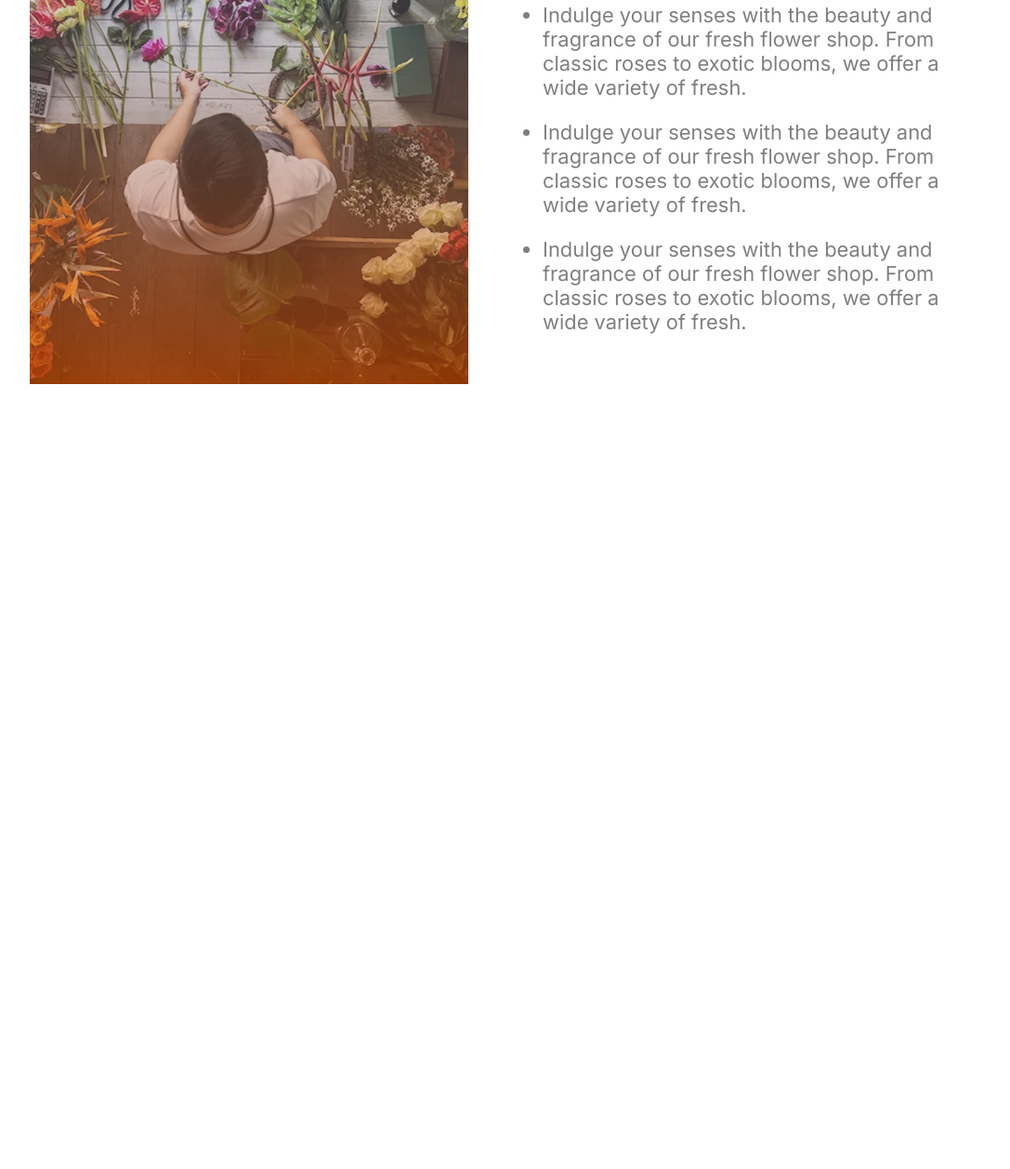
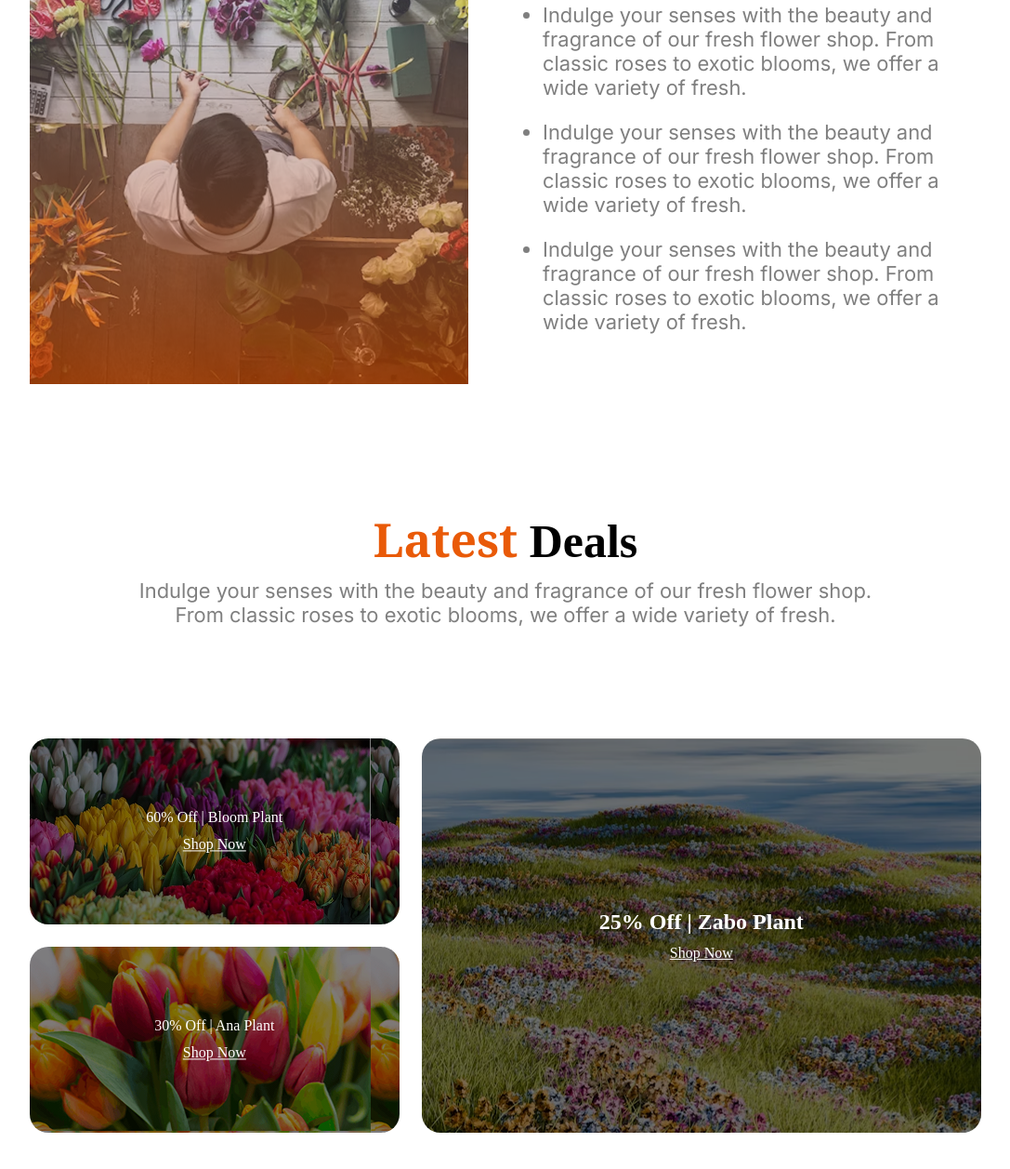
Before and after one commit to sanzida-urmi/assignment-responsive-flower, a plain HTML site: page index.html in a window 1280 px wide. Shown: the part 2167-3424 px from the top of the page at 93% size, without its empty margins (96-1183 px from the left). Before the commit the page ends 2580 px from the top, so only its background shows below. Drawn offline with Linux system fonts and the light colour scheme.

Commit message:
added latest deals section

```diff
--- a/index.html
+++ b/index.html
@@ -45,7 +45,8 @@
         <section class="plant">
             <h3 class="noto-serif-normal"> <span class="org">Our</span> Plants</h3>
             <p class="inter-normal txt">Indulge your senses with the beauty and fragrance of our fresh flower shop. From
-                <br class="br"> classic roses to exotic blooms, we offer a wide variety of fresh.</p>
+                <br class="br"> classic roses to exotic blooms, we offer a wide variety of fresh.
+            </p>
             <div class="container">
                 <div class="card">
                     <img src="assets/sample-flower-image.png" alt="">
@@ -102,16 +103,51 @@
         <section>
             <div class="container2">
                 <div class="bck-img">
-                <img class="badge" src="assets/trusted-badge.png" alt="">
+                    <img class="badge" src="assets/trusted-badge.png" alt="">
                 </div>
                 <div class="txt2">
                     <h2 class="noto-serif-normal">Flower & Plants <span class="br2"> <br> </span>Lover</h2>
                     <ul class="inter-normal txt">
-                        <li>Indulge your senses with the beauty and fragrance of our fresh flower shop. From classic roses to exotic blooms, we offer a wide variety of fresh.</li>
-                        <li>Indulge your senses with the beauty and fragrance of our fresh flower shop. From classic roses to exotic blooms, we offer a wide variety of fresh.</li>
-                        <li>Indulge your senses with the beauty and fragrance of our fresh flower shop. From classic roses to exotic blooms, we offer a wide variety of fresh.</li>
+                        <li>Indulge your senses with the beauty and fragrance of our fresh flower shop. From classic
+                            roses to exotic blooms, we offer a wide variety of fresh.</li>
+                        <li>Indulge your senses with the beauty and fragrance of our fresh flower shop. From classic
+                            roses to exotic blooms, we offer a wide variety of fresh.</li>
+                        <li>Indulge your senses with the beauty and fragrance of our fresh flower shop. From classic
+                            roses to exotic blooms, we offer a wide variety of fresh.</li>
                     </ul>
                 </div>
+            </div>
+        </section>
+        <section class="deals">
+            <h2><span class="org noto-serif-normal">Latest</span> Deals</h2>
+            <p class="inter-normal txt">Indulge your senses with the beauty and fragrance of our fresh flower shop. <br
+                    class="br2"> From classic roses to exotic blooms, we offer a wide variety of fresh.</p>
+        </section>
+
+        <section class="b-img">
+            <div class="d1">
+                <div class="d3">
+                    <div class="text-box">
+                        <p class="gap">60% Off | Bloom Plant</p>
+                        <p class="under-line">Shop Now</p>
+                    </div>
+
+                </div>
+                <div class="d4">
+                    <div class="text-box">
+                        <p class="gap">30% Off | Ana Plant</p>
+                        <p class="under-line">Shop Now</p>
+                    </div>
+
+                </div>
+
+            </div>
+            <div class="d2">
+                <div class="text-box">
+                    <h2 class="gap">25% Off | Zabo Plant</h2>
+                    <p class="under-line">Shop Now</p>
+                </div>
+
             </div>
         </section>
     </main>
--- a/style.css
+++ b/style.css
@@ -219,7 +219,74 @@ html {
     justify-content: center;
      width: calc( (100% - 5rem) / 2 );
 }
+/* deals part style */
+.deals{
+    margin: 0 10vw;
+    text-align: center;
+}
+.deals h2{
+    margin-top: 8.32rem;
+    margin-bottom: .5rem;
+    font-weight: bold;
+    font-size: 3.12rem;
+}
+.deals p{
+    font-size: 1.37rem;
+    margin-bottom: 7.5rem;
+    /* width: 55.5rem; */
+}
 
+/* flowers field part style */
+.b-img{
+    display: flex;
+
+    gap: 1.5rem;
+    margin: 0 10vw;
+    margin-bottom: 7.5rem;
+    text-align: center;
+}
+.d1{
+    display: flex;
+    gap: 1.5rem;
+    flex-direction: column;
+    width: calc(40% - .75rem);
+}
+.d2{
+    background-image: linear-gradient(rgba(0, 0, 0, 0.5), rgba(0, 0, 0, 0.5)),
+                    url("assets/deal-zabo.png");
+    height: 26.5rem;
+    width: calc(60% - .75rem);
+    position: relative;
+    border-radius: 1.25rem;
+}
+.text-box {
+  position: absolute;
+  top: 50%;
+  left: 50%;
+  transform: translate(-50%, -50%);
+  text-align: center;
+  color: #FFFFFF;
+}
+.under-line{
+    text-decoration: underline;
+}
+.gap{
+    margin-bottom: .7rem;
+}
+.d3{
+    background-image: linear-gradient(rgba(0, 0, 0, 0.5), rgba(0, 0, 0, 0.5)),
+                    url("assets/deal-bloom.png");
+    height: calc(50% - .75rem);
+    position: relative;
+    border-radius: 1.25rem;
+}
+.d4{
+    background-image: linear-gradient(rgba(0, 0, 0, 0.5), rgba(0, 0, 0, 0.5)),
+                    url("assets/deal-ana.png");
+     height: calc(50% - .75rem);
+     position: relative;
+     border-radius: 1.25rem;
+}
 
 /* media */
 @media screen and (max-width: 576px) {
@@ -356,5 +423,6 @@ html {
     text-align: start;
      width: 100%;
 }
+/* flower field style */
 
 }
```
